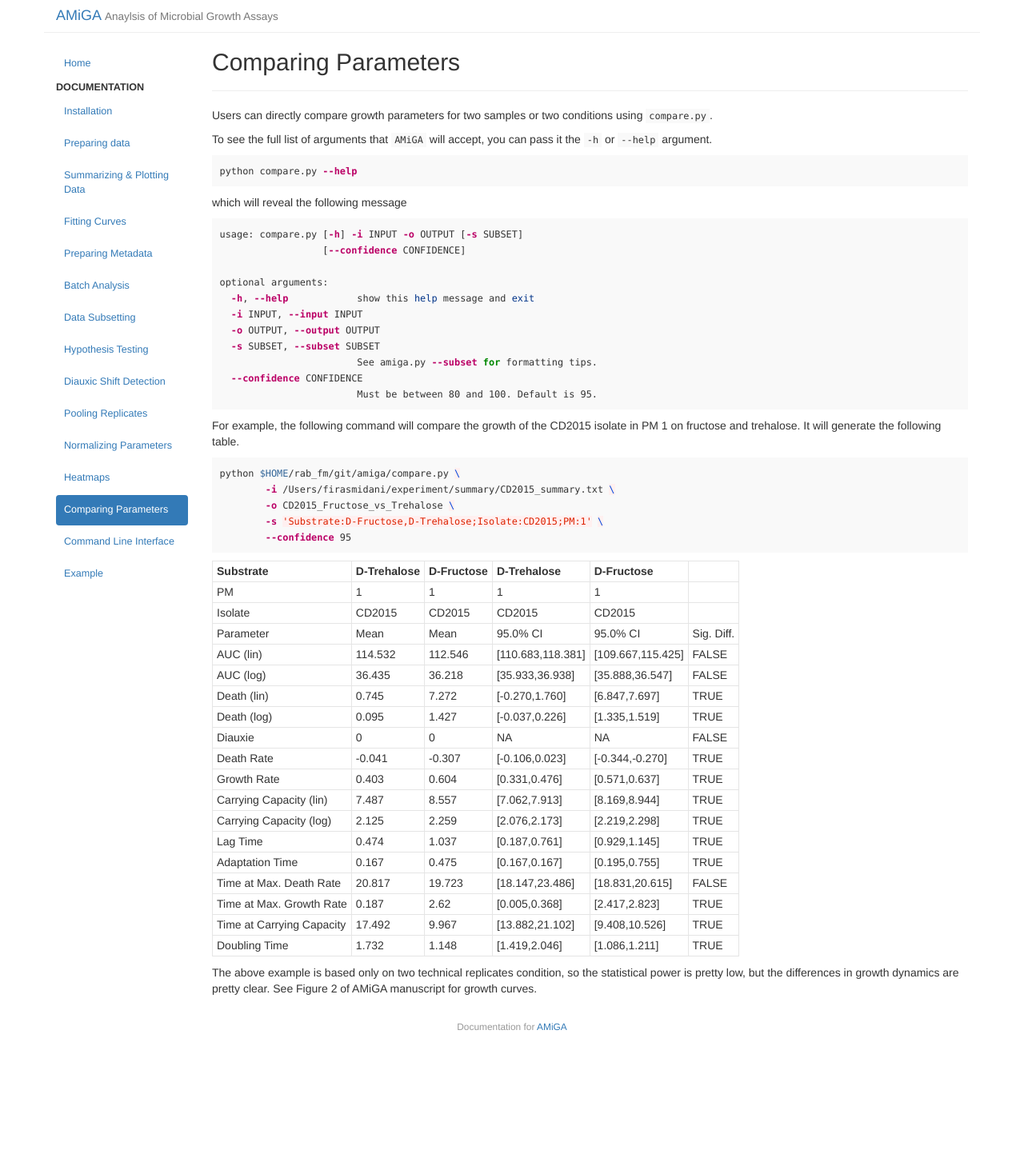
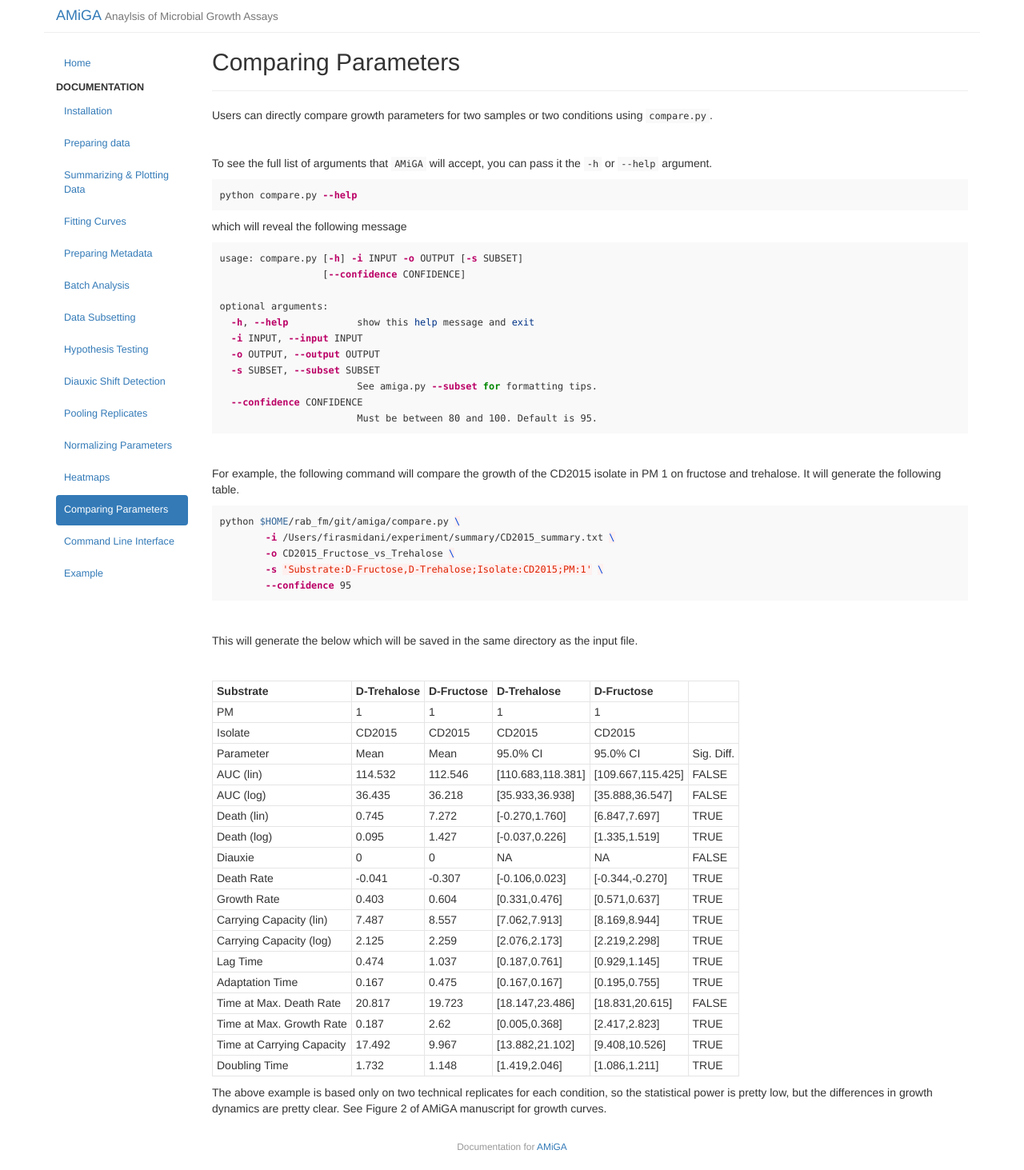
Before and after one commit to firasmidani/amiga, a Jekyll site: the page built from docs/_posts/2020-11-05-comparing.md, in a window 1280 px wide. Shown: the whole page at 80% size. Built offline with Jekyll 4.4.1, drawn with Linux system fonts in a browser that asks for light colours; before the commit the page ends 1313 px from its top, so only the background shows below that.

Commit message:
docs: updated

````diff
--- a/docs/_posts/2020-11-05-comparing.md
+++ b/docs/_posts/2020-11-05-comparing.md
@@ -8,6 +8,8 @@ order: 13
 ---
 
 Users can directly compare growth parameters for two samples or two conditions using `compare.py`.
+
+<br/>
 
 To see the full list of arguments that `AMiGA` will accept, you can pass it the `-h` or `--help` argument.
 
@@ -31,6 +33,8 @@ optional arguments:
                         Must be between 80 and 100. Default is 95.
 ```
 
+<br/>
+
 For example, the following command will compare the growth of the CD2015 isolate in PM 1 on fructose and trehalose. It will generate the following table.
 
 ```bash
@@ -40,6 +44,12 @@ python $HOME/rab_fm/git/amiga/compare.py \
 	-s 'Substrate:D-Fructose,D-Trehalose;Isolate:CD2015;PM:1' \
 	--confidence 95
 ```
+
+<br/>
+
+This will generate the below which will be saved in the same directory as the input file.
+
+<br/>
 
 | Substrate                 | D-Trehalose | D-Fructose | D-Trehalose       | D-Fructose        |            |
 | ------------------------- | ----------- | ---------- | ----------------- | ----------------- | ---------- |
@@ -62,4 +72,4 @@ python $HOME/rab_fm/git/amiga/compare.py \
 | Time at Carrying Capacity | 17.492      | 9.967      | [13.882,21.102]   | [9.408,10.526]    | TRUE       |
 | Doubling Time             | 1.732       | 1.148      | [1.419,2.046]     | [1.086,1.211]     | TRUE       |
 
-The above example is based only on two technical replicates condition, so the statistical power is pretty low, but the differences in growth dynamics are pretty clear. See Figure 2 of AMiGA manuscript for growth curves.
+The above example is based only on two technical replicates for each condition, so the statistical power is pretty low, but the differences in growth dynamics are pretty clear. See Figure 2 of AMiGA manuscript for growth curves.
````
Also changed, not shown: docs/_posts/2020-11-05-pooling.md (+12 -13 lines), docs/index.md (+1 -1 lines).
